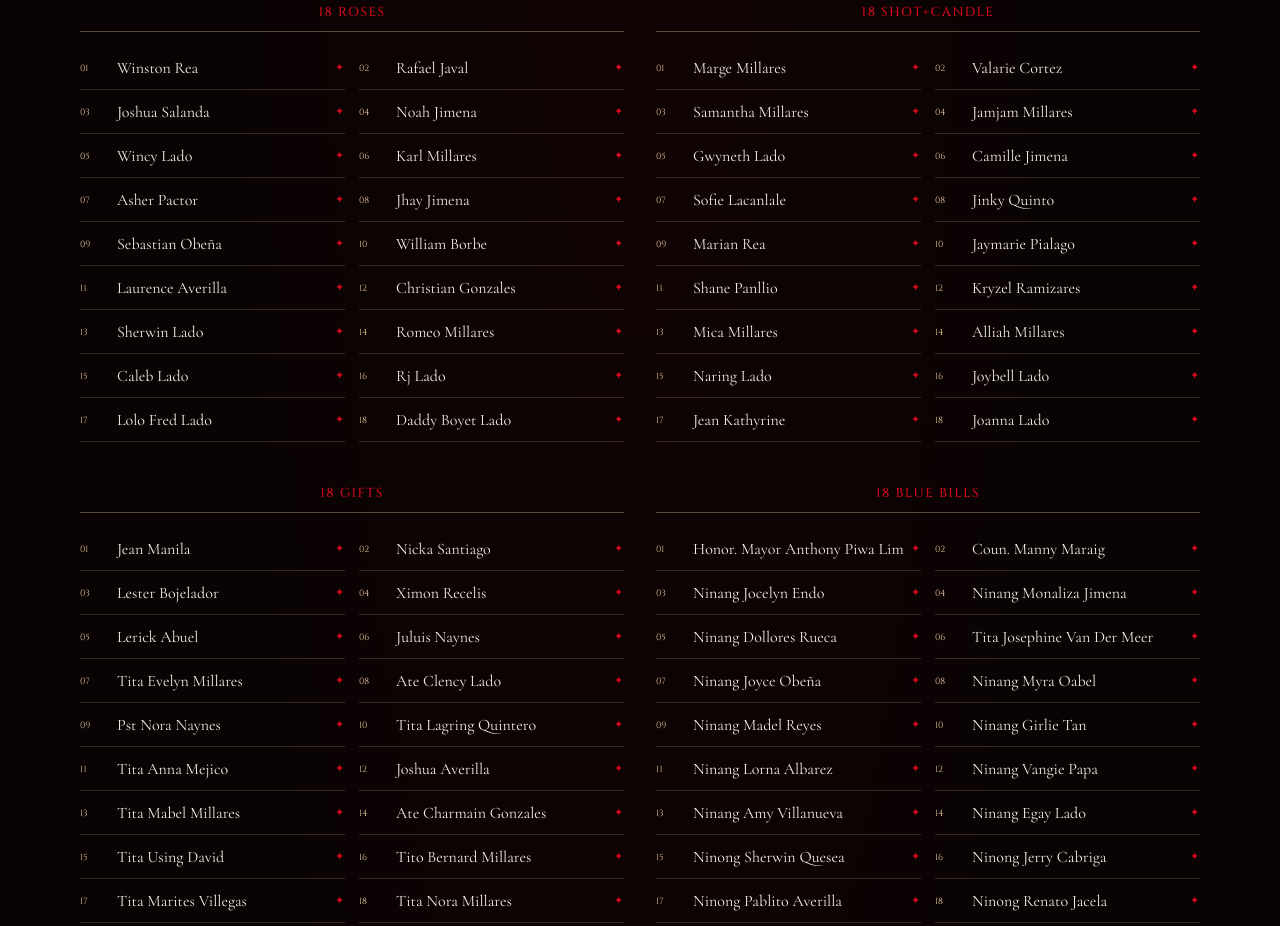
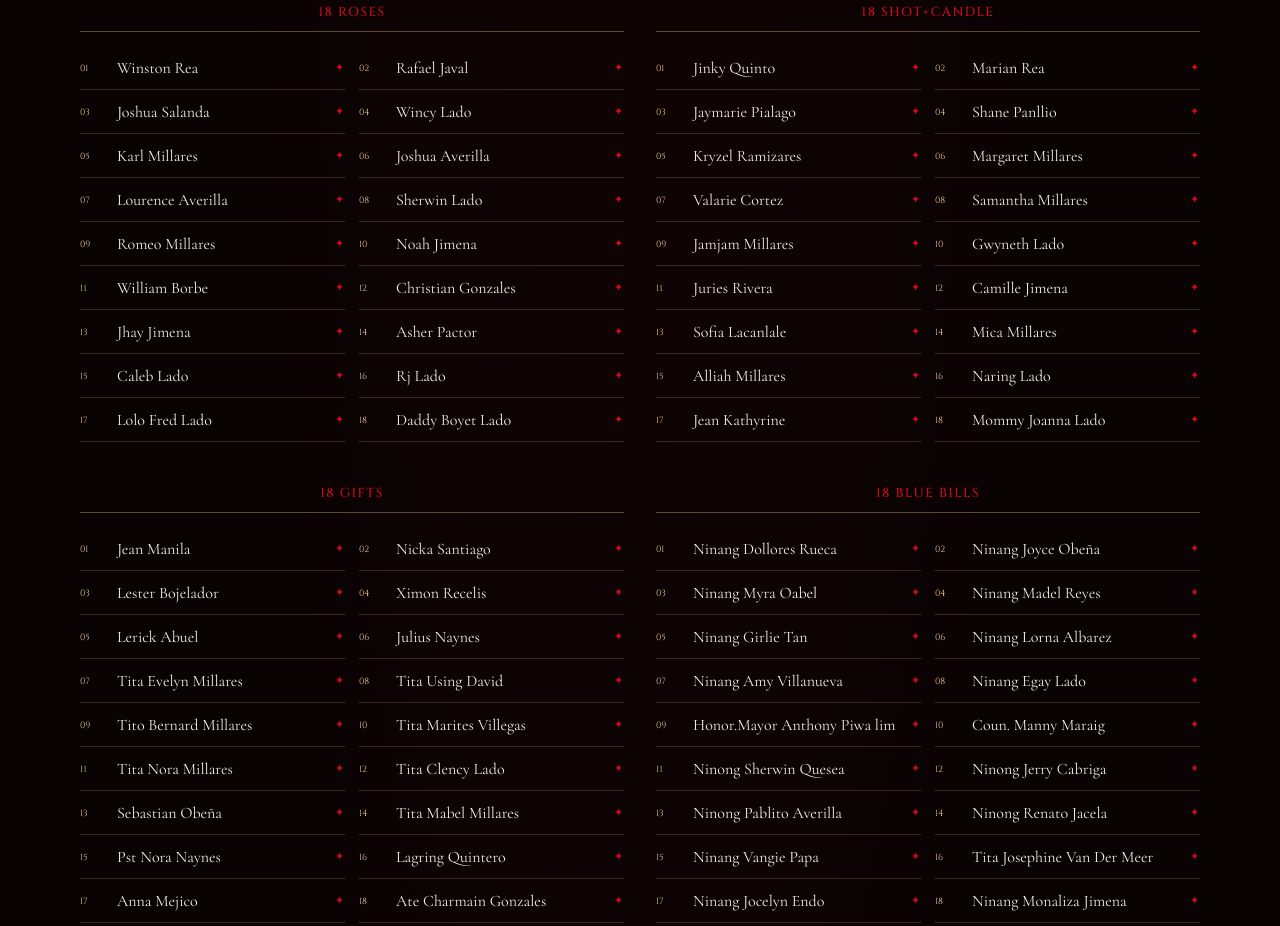
Before and after one commit to JayLado/Karen, a plain HTML site: page index.html in a window 1280 px wide. Shown: the part 3627-4553 px from the top of the page. Drawn offline with nearby package versions, Linux system fonts and the light colour scheme.

Commit message:
Final Retouch

```diff
--- a/config.js
+++ b/config.js
@@ -29,39 +29,41 @@ window.INVITATION_CONFIG = {
     {
       title: "18 Roses",
       names: [
-        "Winston Rea", "Rafael Javal", "Joshua Salanda", "Noah Jimena", "Wincy Lado",
-        "Karl Millares", "Asher Pactor", "Jhay Jimena", "Sebastian Obeña", "William Borbe",
-        "Laurence Averilla", "Christian Gonzales", "Sherwin Lado", "Romeo Millares", "Caleb Lado",
+        "Winston Rea", "Rafael Javal", "Joshua Salanda", "Wincy Lado",
+        "Karl Millares", "Joshua Averilla", "Lourence Averilla", "Sherwin Lado", "Romeo Millares",
+        "Noah Jimena", "William Borbe",
+        "Christian Gonzales", "Jhay Jimena", "Asher Pactor","Caleb Lado",
         "Rj Lado", "Lolo Fred Lado", "Daddy Boyet Lado"
       ]
     },
     {
       title: "18 Shot+Candle",
       names: [
-        "Marge Millares", "Valarie Cortez", "Samantha Millares", "Jamjam Millares",
-        "Gwyneth Lado", "Camille Jimena", "Sofie Lacanlale", "Jinky Quinto", "Marian Rea",
-        "Jaymarie Pialago", "Shane Panllio", "Kryzel Ramizares", "Mica Millares", "Alliah Millares",
-        "Naring Lado", "Joybell Lado", "Jean Kathyrine", "Joanna Lado"
+        "Jinky Quinto", "Marian Rea", "Jaymarie Pialago", "Shane Panllio",
+        "Kryzel Ramizares", "Margaret Millares", "Valarie Cortez", "Samantha Millares",
+        "Jamjam Millares", "Gwyneth Lado", "Juries Rivera", "Camille Jimena",
+        "Sofia Lacanlale", "Mica Millares", "Alliah Millares", "Naring Lado",
+        "Jean Kathyrine", "Mommy Joanna Lado"
       ]
     },
     {
       title: "18 Gifts",
       names: [
-        "Jean Manila", "Nicka Santiago", "Lester Bojelador", "Ximon Recelis", "Lerick Abuel",
-        "Juluis Naynes", "Tita Evelyn Millares", "Ate Clency Lado", "Pst Nora Naynes",
-        "Tita Lagring Quintero", "Tita Anna Mejico", "Joshua Averilla", "Tita Mabel Millares",
-        "Ate Charmain Gonzales", "Tita Using David", "Tito Bernard Millares", "Tita Marites Villegas",
-        "Tita Nora Millares"
+        "Jean Manila", "Nicka Santiago", "Lester Bojelador", "Ximon Recelis",
+        "Lerick Abuel", "Julius Naynes", "Tita Evelyn Millares", "Tita Using David",
+        "Tito Bernard Millares", "Tita Marites Villegas", "Tita Nora Millares", "Tita Clency Lado",
+        "Sebastian Obeña", "Tita Mabel Millares", "Pst Nora Naynes", "Lagring Quintero",
+        "Anna Mejico", "Ate Charmain Gonzales"
       ]
     },
     {
       title: "18 Blue Bills",
       names: [
-        "Honor. Mayor Anthony Piwa Lim", "Coun. Manny Maraig", "Ninang Jocelyn Endo",
-        "Ninang Monaliza Jimena", "Ninang Dollores Rueca", "Tita Josephine Van Der Meer",
-        "Ninang Joyce Obeña", "Ninang Myra Oabel", "Ninang Madel Reyes", "Ninang Girlie Tan",
-        "Ninang Lorna Albarez", "Ninang Vangie Papa", "Ninang Amy Villanueva", "Ninang Egay Lado",
-        "Ninong Sherwin Quesea", "Ninong Jerry Cabriga", "Ninong Pablito Averilla", "Ninong Renato Jacela"
+        "Ninang Dollores Rueca", "Ninang Joyce Obeña", "Ninang Myra Oabel", "Ninang Madel Reyes",
+        "Ninang Girlie Tan", "Ninang Lorna Albarez", "Ninang Amy Villanueva", "Ninang Egay Lado",
+        "Honor.Mayor Anthony Piwa lim", "Coun. Manny Maraig", "Ninong Sherwin Quesea", "Ninong Jerry Cabriga",
+        "Ninong Pablito Averilla", "Ninong Renato Jacela", "Ninang Vangie Papa", "Tita Josephine Van Der Meer",
+        "Ninang Jocelyn Endo", "Ninang Monaliza Jimena"
       ]
     }
   ]
--- a/index.html
+++ b/index.html
@@ -61,7 +61,7 @@
       </section>
 
       <section class="location-section section-shell reveal" id="location" aria-labelledby="location-title">
-        <div class="section-heading"><p class="section-kicker">Meet us by the river</p><h2 class="section-title" id="location-title">The <em>place</em></h2></div>
+        <div class="section-heading"><p class="section-kicker">The celebration awaits</p><h2 class="section-title" id="location-title">The <em>place</em></h2></div>
         <div class="location-layout">
           <div class="location-copy"><span class="mini-rose" aria-hidden="true">✿</span><p class="location-name" data-content="venueName">Cerca Del Rio</p><p class="location-address" data-content="venueAddress">Pavillion and Restaurant</p><div class="event-schedule" aria-label="Celebration date and time"><div><span>Date</span><time data-content="dateText" datetime="2026-10-31">October 31, 2026</time></div><div><span>Time</span><strong data-content="timeText">3:00 PM</strong></div></div><p class="location-note">We look forward to welcoming you for a beautiful evening.</p><div class="location-actions"><a class="outline-button" data-link="mapsLink" target="_blank" rel="noreferrer">View on Google Maps <span aria-hidden="true">↗</span></a><a class="text-button" data-link="directionsLink" target="_blank" rel="noreferrer">Get directions <span aria-hidden="true">→</span></a></div></div>
           <div class="map-frame"><iframe title="Map showing the celebration venue" loading="lazy" referrerpolicy="no-referrer-when-downgrade" allowfullscreen></iframe><div class="map-label"><span class="map-pin">⌖</span><span data-content="venueName">Cerca Del Rio</span></div></div>
```
Also changed, not shown: assets/IMG_0178.jpg, assets/IMG_0333.jpg, assets/IMG_0334.jpg (added), 1 other file.
